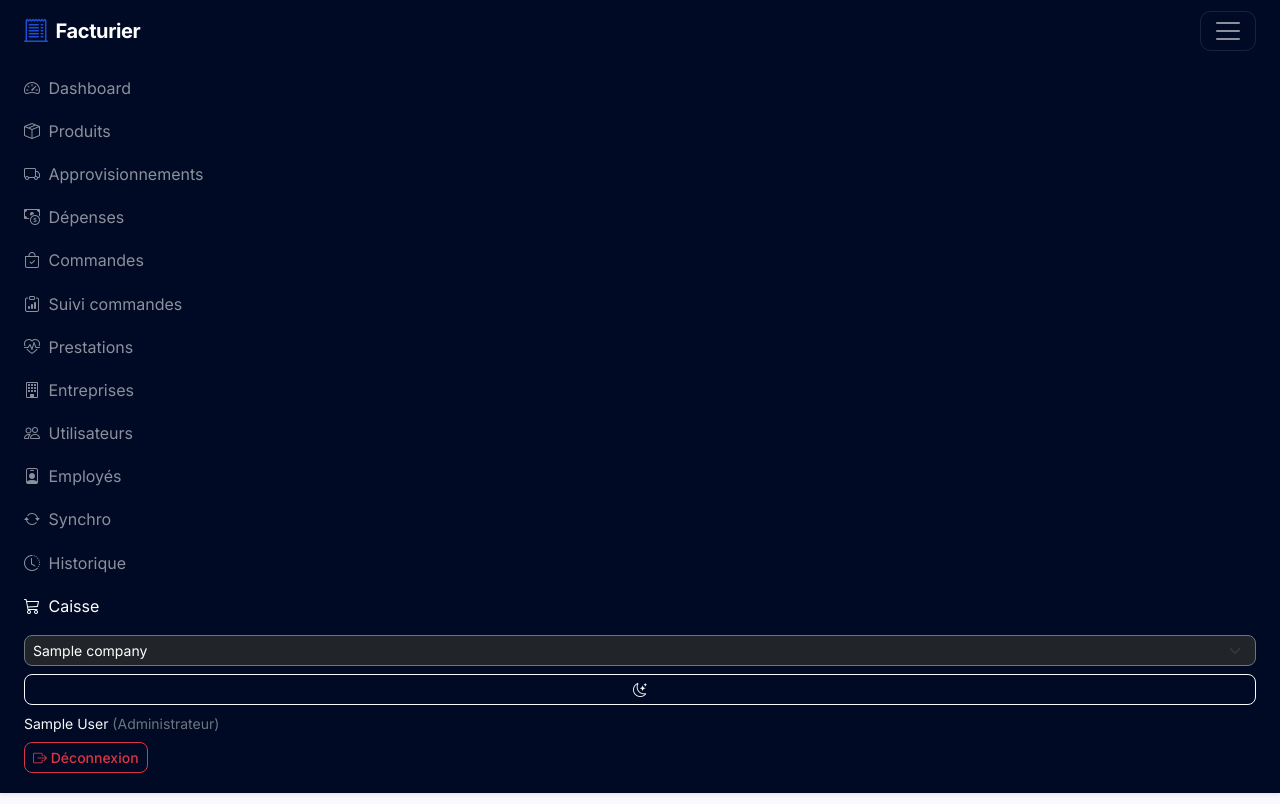
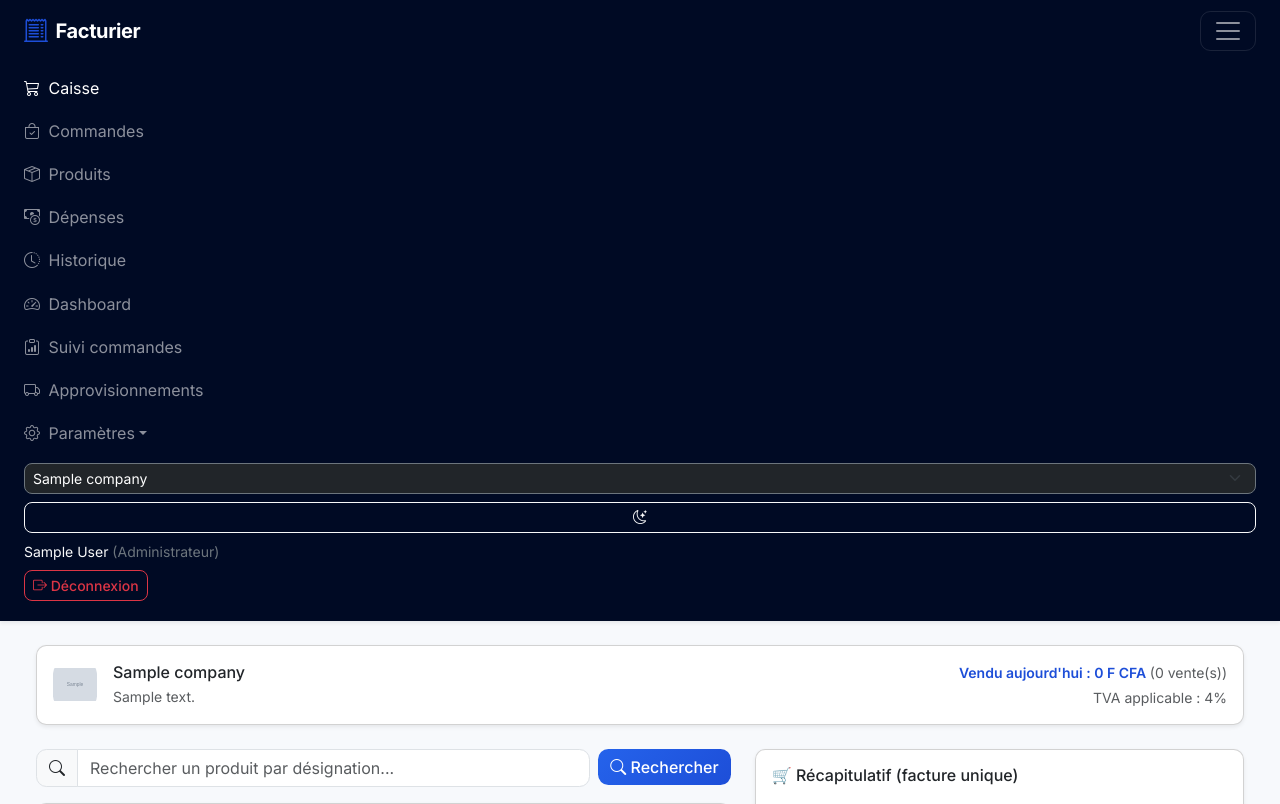
Before and after one commit to KOFFIHO/facturier, a Django app: page /caisse/ in a window 1280 px wide, after a click that opens the changed part. Shown: the top 804 px of the page. Run offline with Django 5.2, Linux system fonts and the light colour scheme; a user stored in the database is signed in; tables that the repository leaves empty hold one stand-in row (values such as "Sample post"); grey boxes marked "Sample" are stand-in pictures; parts of the project's set-up code (start-up, migrations or seed data) failed here and were passed over.

Commit message:
NAVBAR MODIF

```diff
--- a/core/templates/core/_nav_links.html
+++ b/core/templates/core/_nav_links.html
@@ -1,24 +1,45 @@
 {% with active=request.resolver_match.url_name %}
+{# Ordre = priorité d'usage quotidien : Caisse > Commandes > Produits > Dépenses > Historique > ... #}
+
+<li class="nav-item"><a href="{% url 'caisse' %}" class="nav-link {% if active == 'caisse' or active == 'caisse_services' %}active{% endif %}"><i class="bi bi-cart3"></i> Caisse</a></li>
+
+{% if user.role == "ADMIN" or user.role == "SELLER" %}
+  <li class="nav-item"><a href="{% url 'commandes_list' %}" class="nav-link {% if active == 'commandes_list' or active == 'commande_new' or active == 'commande_detail' or active == 'commande_avance_receipt' %}active{% endif %}"><i class="bi bi-bag-check"></i> Commandes</a></li>
+  <li class="nav-item"><a href="{% url 'products_list' %}" class="nav-link {% if active == 'products_list' or active == 'product_edit' or active == 'product_import' or active == 'product_restock' %}active{% endif %}"><i class="bi bi-box-seam"></i> Produits</a></li>
+  <li class="nav-item"><a href="{% url 'depenses_list' %}" class="nav-link {% if active == 'depenses_list' %}active{% endif %}"><i class="bi bi-cash-coin"></i> Dépenses</a></li>
+{% endif %}
+
 {% if user.role == "ADMIN" %}
+  <li class="nav-item"><a href="{% url 'sales_history' %}" class="nav-link {% if active == 'sales_history' %}active{% endif %}"><i class="bi bi-clock-history"></i> Historique</a></li>
   <li class="nav-item"><a href="{% url 'dashboard' %}" class="nav-link {% if active == 'dashboard' %}active{% endif %}"><i class="bi bi-speedometer2"></i> Dashboard</a></li>
+  <li class="nav-item"><a href="{% url 'commande_dashboard' %}" class="nav-link {% if active == 'commande_dashboard' %}active{% endif %}"><i class="bi bi-clipboard-data"></i> Suivi commandes</a></li>
 {% endif %}
+
 {% if user.role == "ADMIN" or user.role == "SELLER" %}
-  <li class="nav-item"><a href="{% url 'products_list' %}" class="nav-link {% if active == 'products_list' or active == 'product_edit' or active == 'product_import' or active == 'product_restock' %}active{% endif %}"><i class="bi bi-box-seam"></i> Produits</a></li>
   <li class="nav-item"><a href="{% url 'approvisionnements_list' %}" class="nav-link {% if active == 'approvisionnements_list' %}active{% endif %}"><i class="bi bi-truck"></i> Approvisionnements</a></li>
-  <li class="nav-item"><a href="{% url 'depenses_list' %}" class="nav-link {% if active == 'depenses_list' %}active{% endif %}"><i class="bi bi-cash-coin"></i> Dépenses</a></li>
-  <li class="nav-item"><a href="{% url 'commandes_list' %}" class="nav-link {% if active == 'commandes_list' or active == 'commande_new' or active == 'commande_detail' %}active{% endif %}"><i class="bi bi-bag-check"></i> Commandes</a></li>
 {% endif %}
-{% if user.role == "ADMIN" %}
-  <li class="nav-item"><a href="{% url 'commande_dashboard' %}" class="nav-link {% if active == 'commande_dashboard' %}active{% endif %}"><i class="bi bi-clipboard-data"></i> Suivi commandes</a></li>
-  <li class="nav-item"><a href="{% url 'services_list' %}" class="nav-link {% if active == 'services_list' or active == 'service_edit' %}active{% endif %}"><i class="bi bi-heart-pulse"></i> Prestations</a></li>
-  <li class="nav-item"><a href="{% url 'companies_list' %}" class="nav-link {% if active == 'companies_list' or active == 'company_edit' %}active{% endif %}"><i class="bi bi-building"></i> Entreprises</a></li>
-  <li class="nav-item"><a href="{% url 'users_list' %}" class="nav-link {% if active == 'users_list' %}active{% endif %}"><i class="bi bi-people"></i> Utilisateurs</a></li>
-  <li class="nav-item"><a href="{% url 'employees_list' %}" class="nav-link {% if active == 'employees_list' %}active{% endif %}"><i class="bi bi-person-badge"></i> Employés</a></li>
-  <li class="nav-item"><a href="{% url 'sync_status' %}" class="nav-link {% if active == 'sync_status' %}active{% endif %}"><i class="bi bi-arrow-repeat"></i> Synchro</a></li>
-  <li class="nav-item"><a href="{% url 'sales_history' %}" class="nav-link {% if active == 'sales_history' %}active{% endif %}"><i class="bi bi-clock-history"></i> Historique</a></li>
-{% endif %}
-<li class="nav-item"><a href="{% url 'caisse' %}" class="nav-link {% if active == 'caisse' %}active{% endif %}"><i class="bi bi-cart3"></i> Caisse</a></li>
+
 {% if user.role == "SELLER" %}
   <li class="nav-item"><a href="{% url 'sales_history' %}" class="nav-link {% if active == 'sales_history' %}active{% endif %}"><i class="bi bi-clock-history"></i> Mon historique</a></li>
 {% endif %}
+
+{% if user.role == "ADMIN" %}
+  <li class="nav-item dropdown">
+    <a
+      class="nav-link dropdown-toggle {% if active == 'services_list' or active == 'service_edit' or active == 'employees_list' or active == 'users_list' or active == 'companies_list' or active == 'company_edit' or active == 'sync_status' %}active{% endif %}"
+      href="#"
+      role="button"
+      data-bs-toggle="dropdown"
+      aria-expanded="false"
+    ><i class="bi bi-gear"></i> Paramètres</a>
+    <ul class="dropdown-menu dropdown-menu-dark">
+      <li><a class="dropdown-item {% if active == 'services_list' or active == 'service_edit' %}active{% endif %}" href="{% url 'services_list' %}"><i class="bi bi-heart-pulse me-2"></i>Prestations</a></li>
+      <li><a class="dropdown-item {% if active == 'employees_list' %}active{% endif %}" href="{% url 'employees_list' %}"><i class="bi bi-person-badge me-2"></i>Employés</a></li>
+      <li><a class="dropdown-item {% if active == 'users_list' %}active{% endif %}" href="{% url 'users_list' %}"><i class="bi bi-people me-2"></i>Utilisateurs</a></li>
+      <li><a class="dropdown-item {% if active == 'companies_list' or active == 'company_edit' %}active{% endif %}" href="{% url 'companies_list' %}"><i class="bi bi-building me-2"></i>Entreprises</a></li>
+      <li><hr class="dropdown-divider"></li>
+      <li><a class="dropdown-item {% if active == 'sync_status' %}active{% endif %}" href="{% url 'sync_status' %}"><i class="bi bi-arrow-repeat me-2"></i>Synchro</a></li>
+    </ul>
+  </li>
+{% endif %}
 {% endwith %}
```
